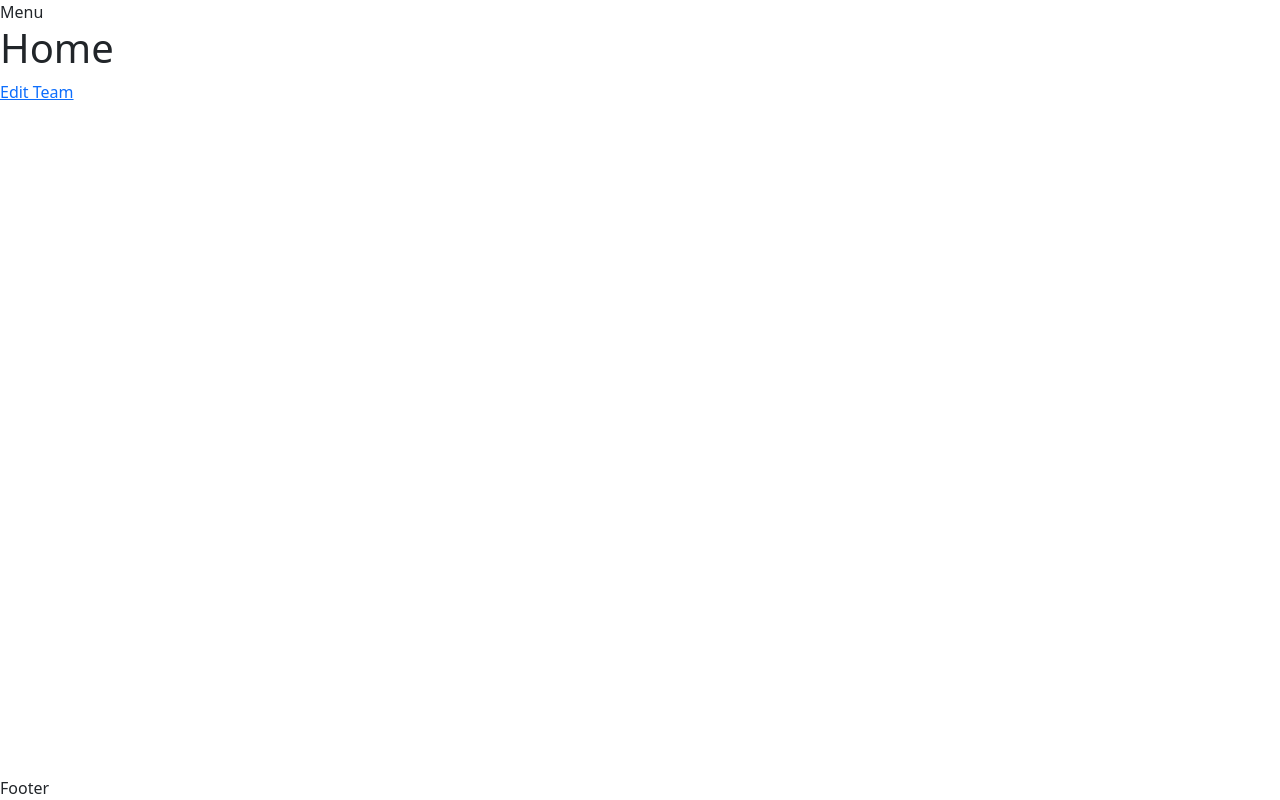
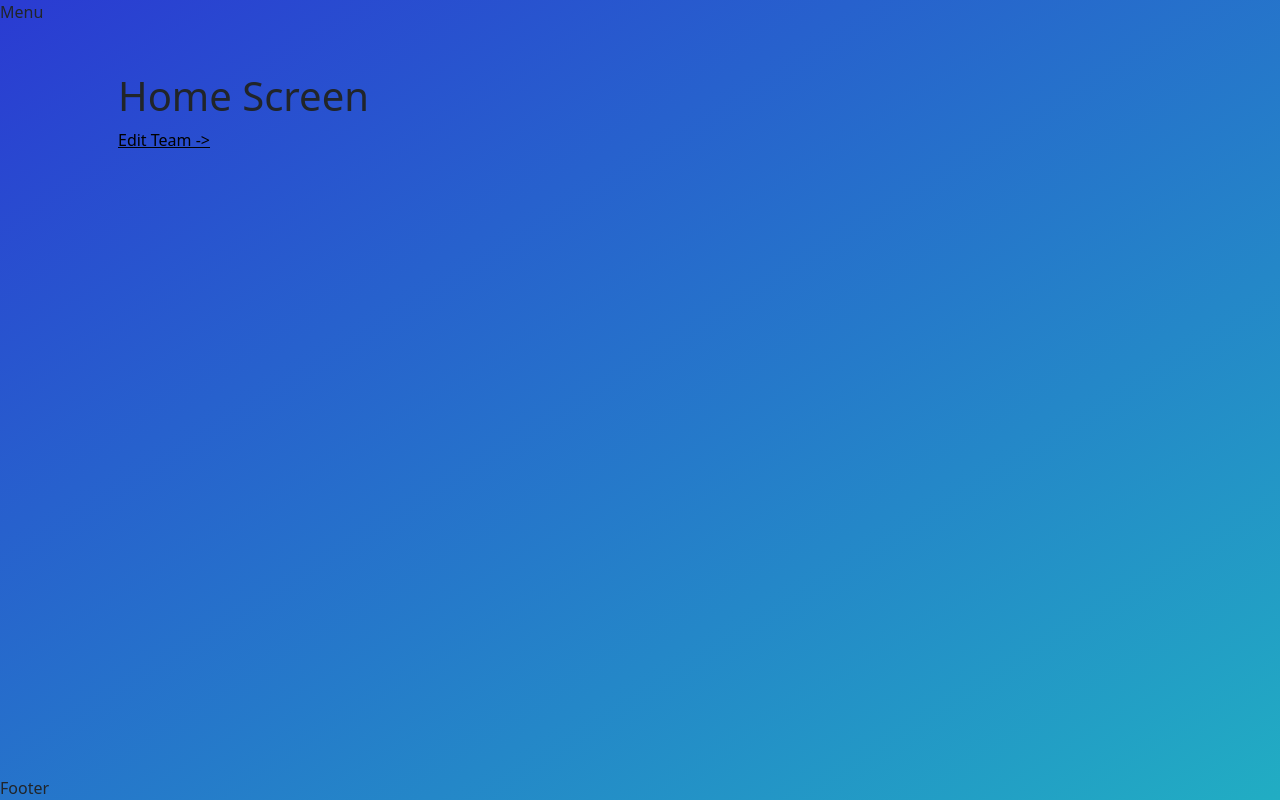
Before and after one commit to Jaymiller2002/Intermediate-React-Practice, a React (Vite) app: page / in a window 1280 px wide. Built offline with nearby package versions, Linux system fonts and the light colour scheme.

Commit message:
added some styles

```diff
--- a/src/About.jsx
+++ b/src/About.jsx
@@ -1,4 +1,4 @@
-import React, { useContext, useReducer } from 'react';
+import React, { useReducer } from 'react';
 import { Link } from 'react-router-dom';
 
 const initialState = {
@@ -17,7 +17,11 @@ const reducer = (state, action) => {
     case 'SUBMIT':
       // Handle form submission here
       console.log('Submitting:', state);
-      return initialState; // Reset state to initial values after submission
+      // Save team data to local storage
+      localStorage.setItem('teamData', JSON.stringify(state));
+      return state; // No need to reset state
+    case 'RESET':
+      return initialState;
     default:
       return state;
   }
@@ -37,6 +41,8 @@ const About = () => {
 
   const handleSubmit = () => {
     dispatch({ type: 'SUBMIT' });
+    // Clear inputs by resetting state to initial values
+    dispatch({ type: 'RESET' });
   };
 
   return (
--- a/src/App.css
+++ b/src/App.css
@@ -9,7 +9,28 @@ body {
   height: 100%;
   flex-direction: column;
   justify-content: center;
+  background-image: linear-gradient(to bottom right, #2a3bd2, #21adc3);
 }
 #page-content {
   flex-grow: 2;
 }
+
+a {
+  color: black;
+}
+
+input {
+  border: 1px solid black;
+  border-radius: 5px;
+}
+
+button {
+  background-image: linear-gradient(to right, #24c7dc, #2f27c2);
+  border: 1px solid black;
+  border-radius: 5px;
+  transition: all 0.6s ease;
+}
+
+button:hover {
+  background-image: linear-gradient(to right, #24dc5b, #8c27c2);
+}
--- a/src/App.jsx
+++ b/src/App.jsx
@@ -1,5 +1,5 @@
-import React from 'react';
 import { BrowserRouter as Router, Routes, Route, Link } from 'react-router-dom';
+import React, { useEffect, useState } from 'react';
 
 const Title = () => {
   return (
@@ -9,12 +9,34 @@ const Title = () => {
   )
 }
 
+
 const App = () => {
+  const [teamData, setTeamData] = useState(null);
+
+  useEffect(() => {
+    const savedTeamData = localStorage.getItem('teamData');
+    if (savedTeamData) {
+      setTeamData(JSON.parse(savedTeamData));
+    }
+  }, []);
+
   return (
-<div>
-  <Title />
-  <Link to='./About'>Edit Team</Link>
-</div>
+    <div className="p-5 container">
+      <h1>Home Screen</h1>
+      <Link to='./About'>{'Edit Team ->'}</Link>
+      {teamData && (
+        <div>
+          <h2>Team Name: {teamData.name}</h2>
+          <h3>Team Members</h3>
+          {teamData.members.map((member, index) => (
+            <div key={index}>
+              <p>Name: {member.name}</p>
+              <p>Role: {member.role}</p>
+            </div>
+          ))}
+        </div>
+      )}
+    </div>
   );
 };
 
```
